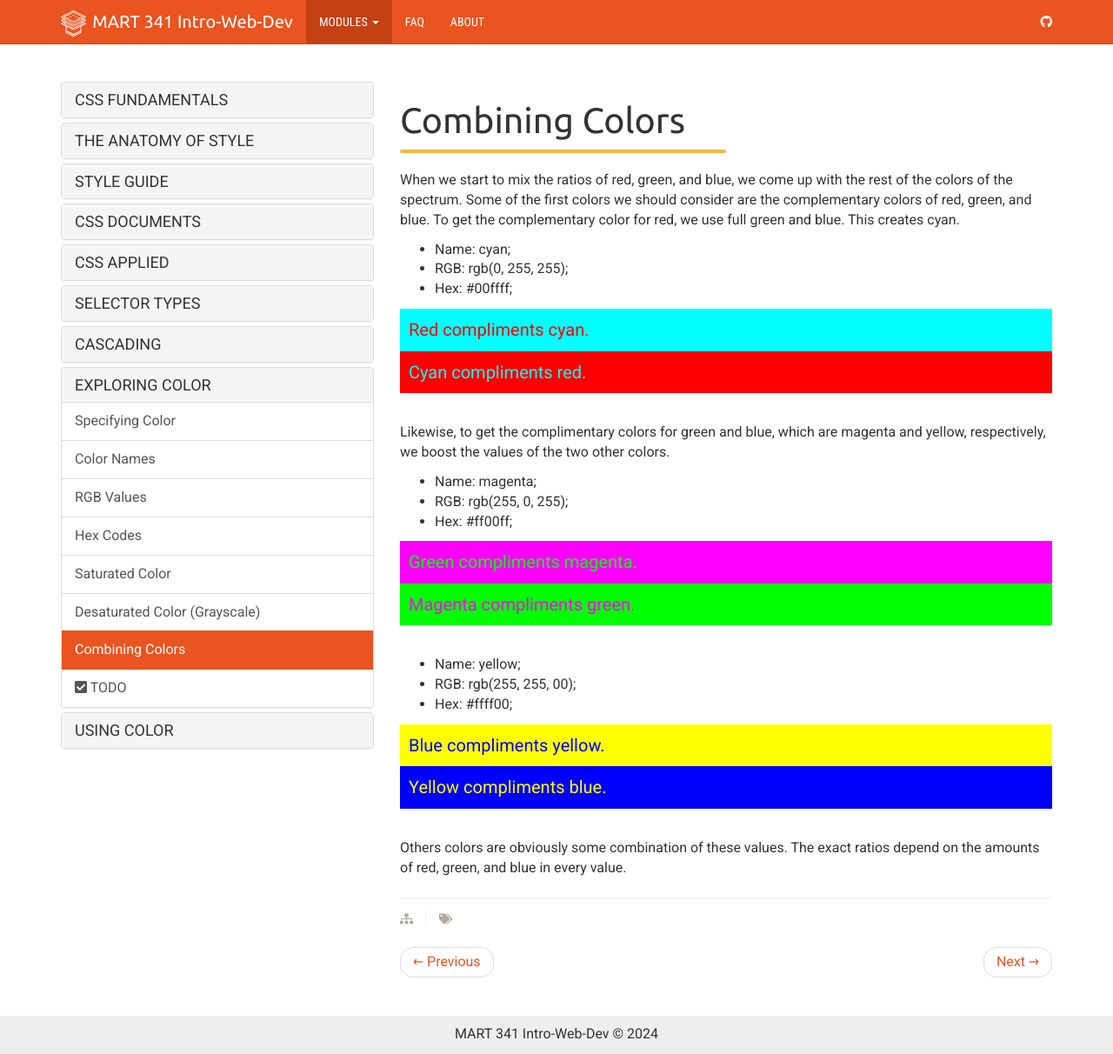
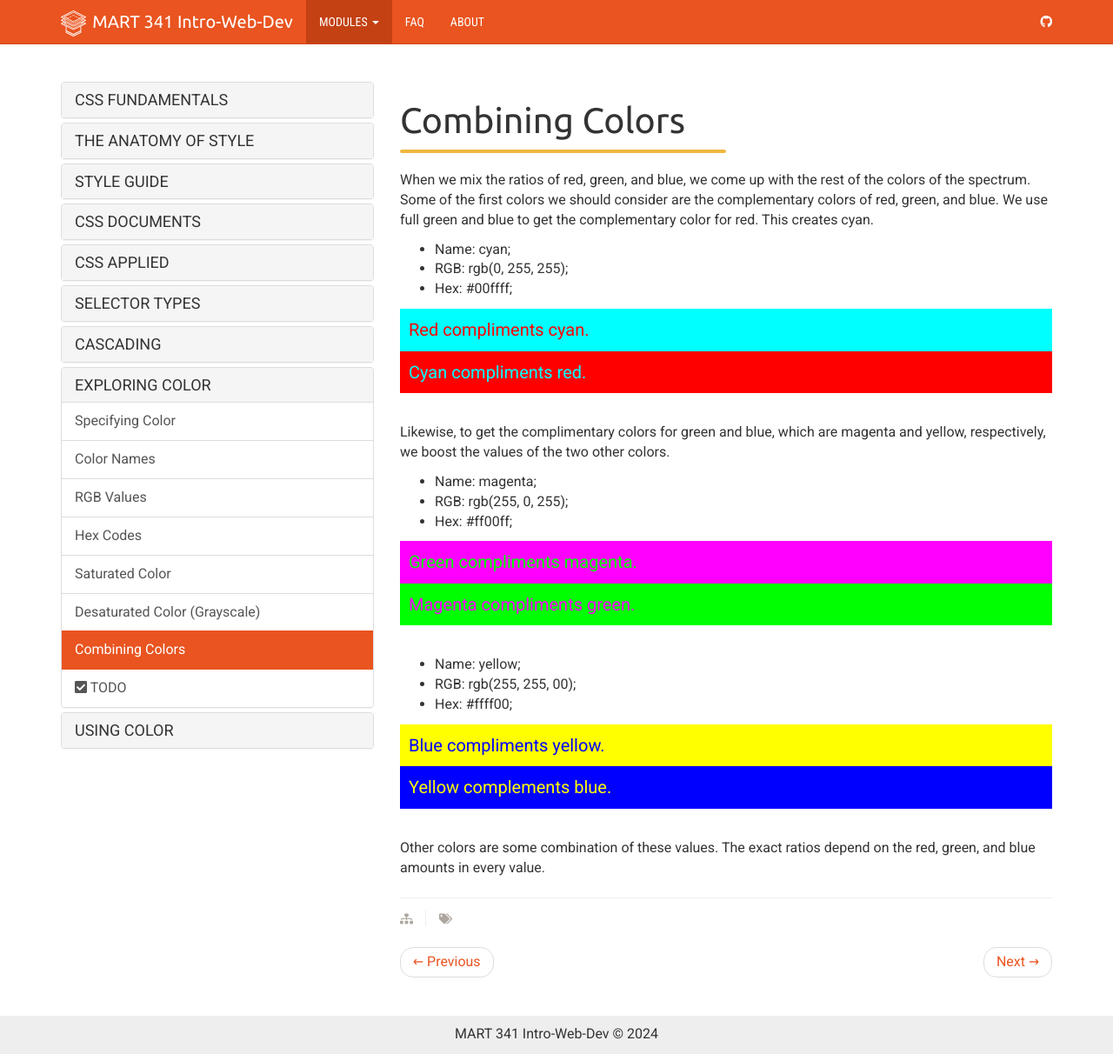
Before and after one commit to Montana-Media-Arts/webDesignFall2024, a Jekyll site: the page built from _docs/topic-09/09-exploring/07-page.md, in a window 1280 px wide and 1212 px high. Shown: the whole window at 87% size. Built offline with Jekyll 4.4.1, drawn with Linux system fonts in a browser that asks for light colours; nearby versions of some CDN libraries.

Commit message:
Update 07-page.md

```diff
--- a/_docs/topic-09/09-exploring/07-page.md
+++ b/_docs/topic-09/09-exploring/07-page.md
@@ -6,7 +6,7 @@ permalink: /topic-09/combining-color/
 
 <div class="divider-heading"></div>
 
-When we start to mix the ratios of red, green, and blue, we come up with the rest of the colors of the spectrum. Some of the first colors we should consider are the complementary colors of red, green, and blue. To get the complementary color for red, we use full green and blue. This creates cyan.
+When we mix the ratios of red, green, and blue, we come up with the rest of the colors of the spectrum. Some of the first colors we should consider are the complementary colors of red, green, and blue. We use full green and blue to get the complementary color for red. This creates cyan.
 
 - Name: cyan;
 - RGB: rgb(0, 255, 255);
@@ -50,9 +50,9 @@ Likewise, to get the complimentary colors for green and blue, which are magenta
 </div>
 <div width="50%" height="20px"
     style="background-color:#0000ff;color:#ffff00;padding:10px;font-size:1.25em;">
-    Yellow compliments blue.
+    Yellow complements blue.
 </div>
 
 <br />
 
-Others colors are obviously some combination of these values. The exact ratios depend on the amounts of red, green, and blue in every value.
+Other colors are some combination of these values. The exact ratios depend on the red, green, and blue amounts in every value.
```
